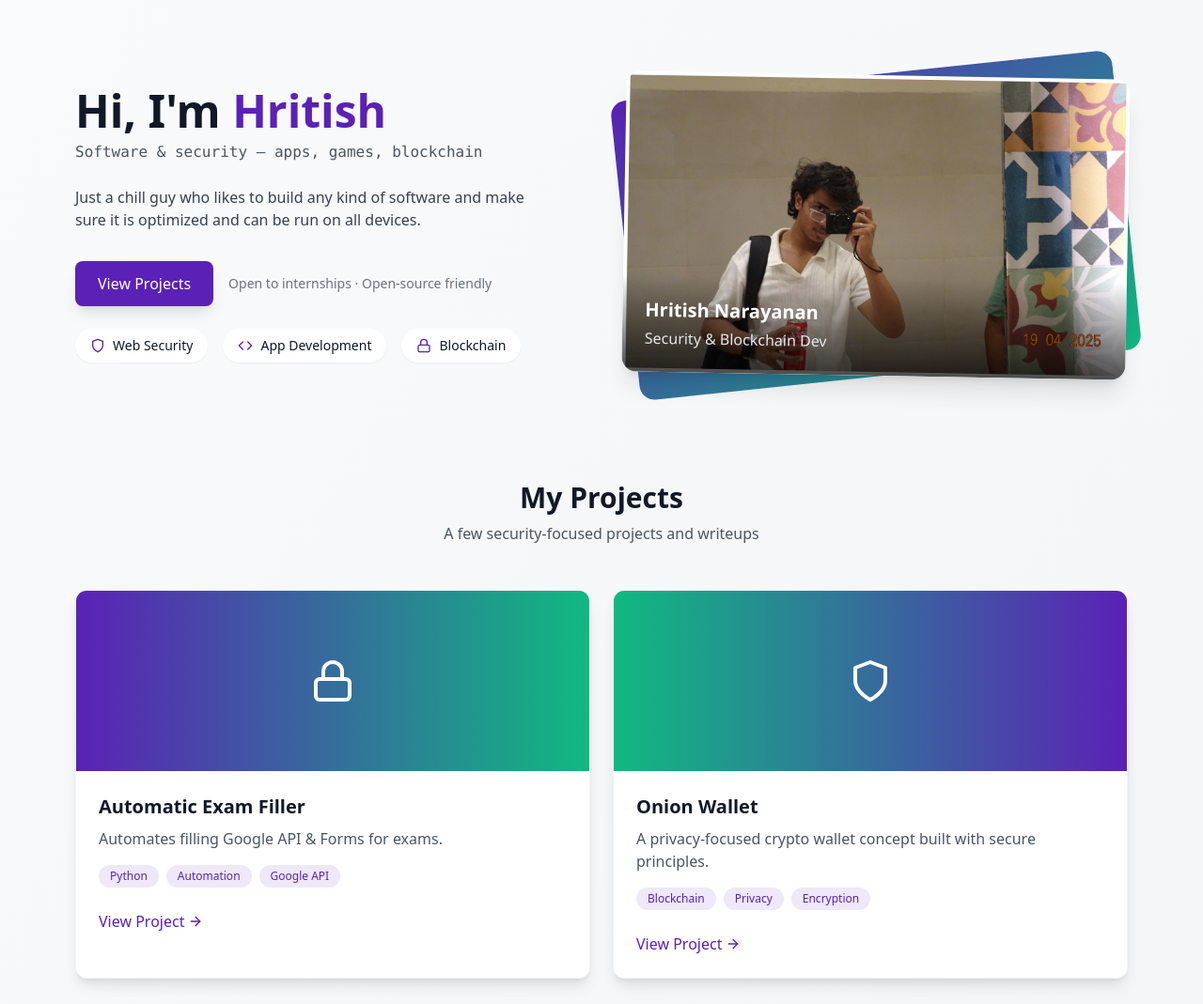
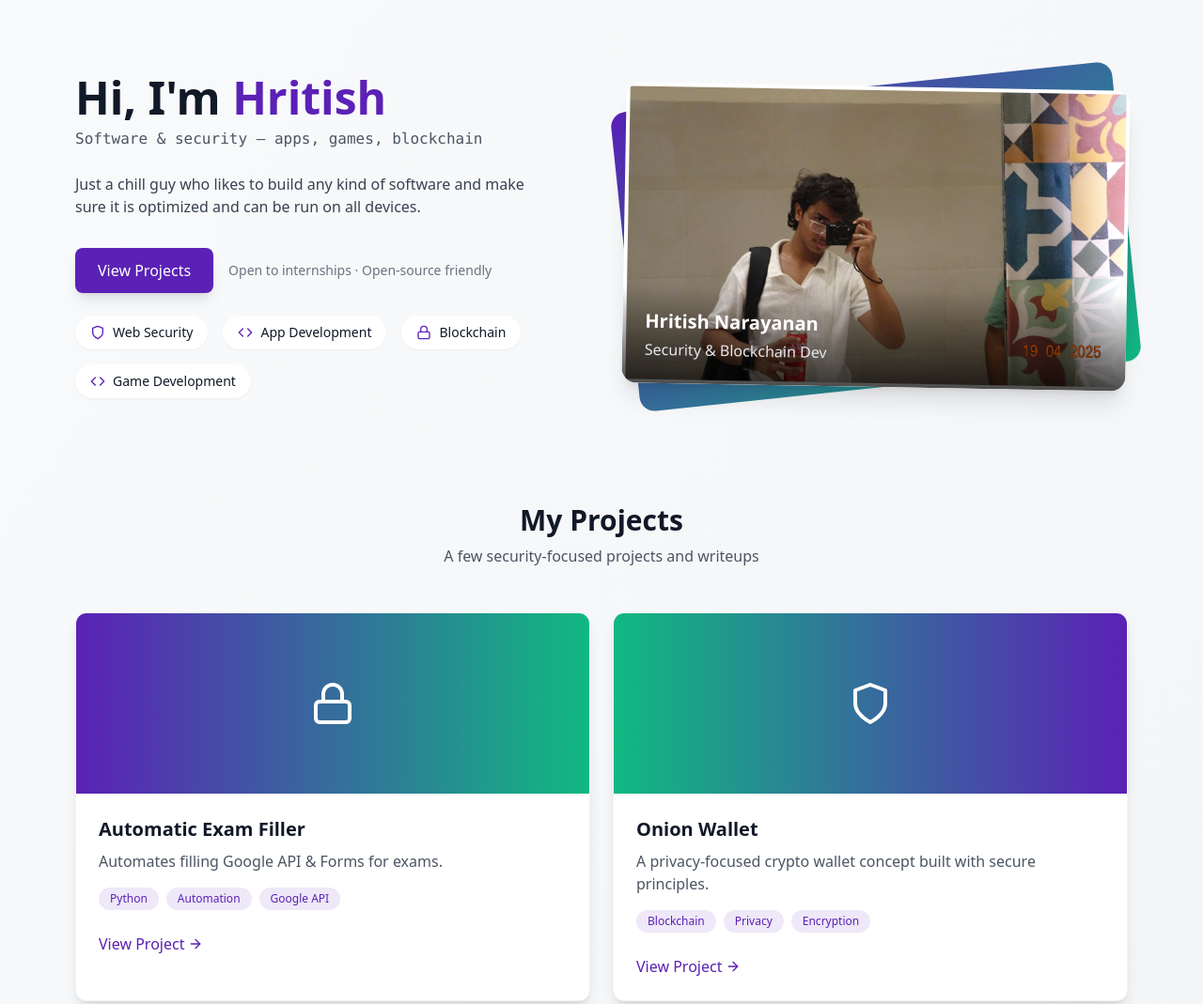
Before and after one commit to Hritish-Narayanan/Hritish.online, a plain HTML site: page index.html in a window 1280 px wide. Shown: the top 1069 px of the page at 94% size. Drawn offline with nearby package versions, Linux system fonts and the light colour scheme.

Commit message:
index.html

```diff
--- a/index.html
+++ b/index.html
@@ -58,6 +58,10 @@
                     <div class="flex items-center gap-2 bg-white px-4 py-2 rounded-full shadow-sm">
                         <i data-feather="lock" class="w-4 h-4 text-primary"></i>
                         <span class="text-sm">Blockchain</span>
+                    </div>
+                    <div class="flex items-center gap-2 bg-white px-4 py-2 rounded-full shadow-sm">
+                        <i data-feather="code" class="w-4 h-4 text-primary"></i>
+                        <span class="text-sm">Game Development</span>
                     </div>
                 </div>
             </div>
```
